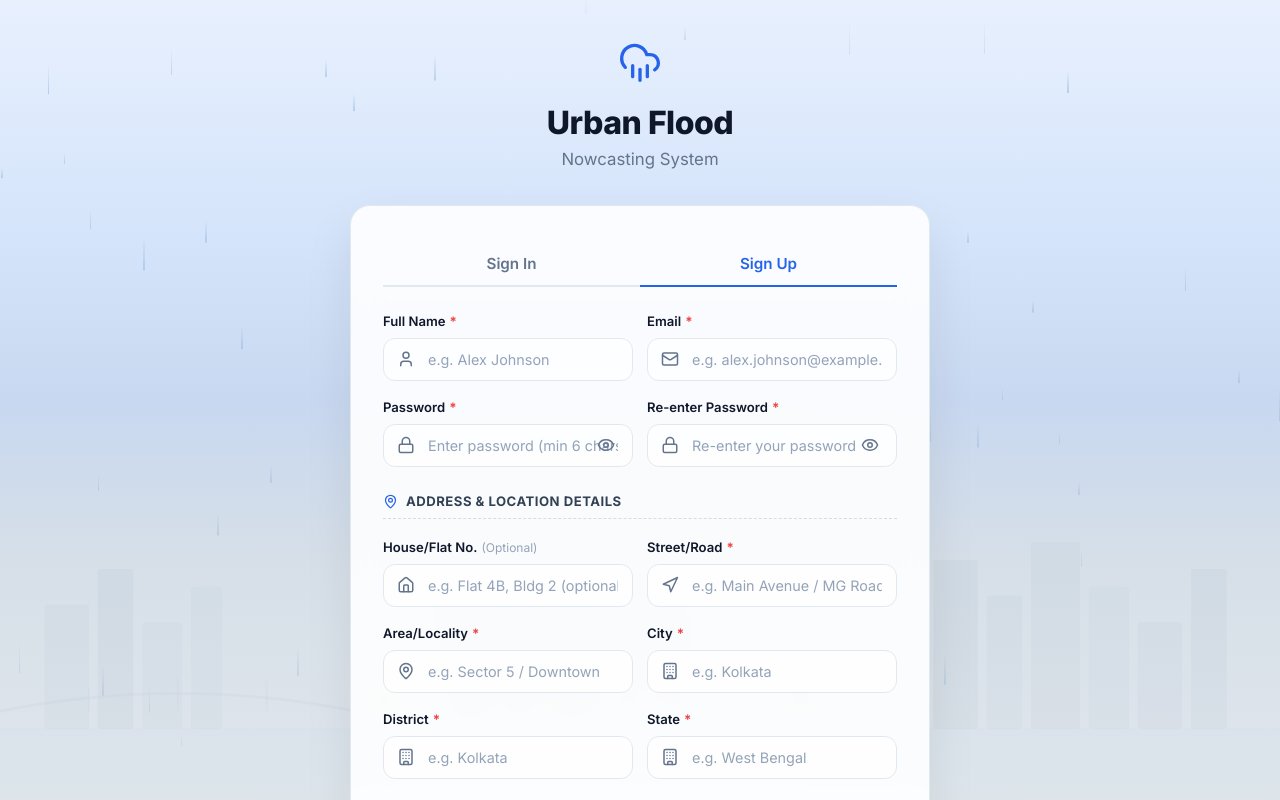
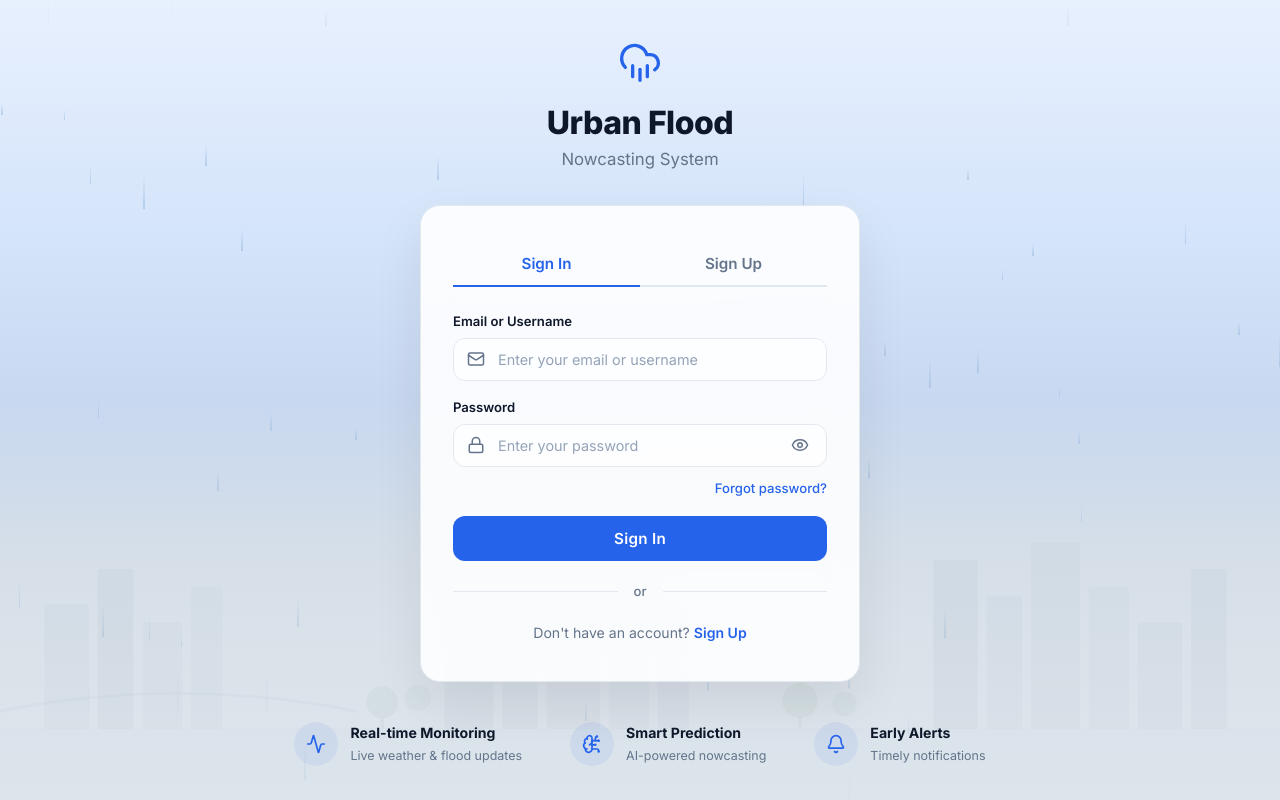
Before and after one commit to moyra-sohan/SIH26, a React (Vite) app in the folder SIH-26085/frontend/prabah/: page / in a window 1280 px wide. Shown: the top 800 px of the page. Built offline with nearby package versions, Linux system fonts and the light colour scheme; no server answers.

Commit message:
sign in come first

```diff
--- a/SIH-26085/frontend/prabah/src/pages/AuthPage.jsx
+++ b/SIH-26085/frontend/prabah/src/pages/AuthPage.jsx
@@ -26,7 +26,7 @@ import '../styles/auth.css';
 function AuthPage() {
   const navigate = useNavigate();
   const { login, register, isAuthenticated } = useAuth();
-  const [activeTab, setActiveTab] = useState('signup');
+  const [activeTab, setActiveTab] = useState('signin');
   const [showPassword, setShowPassword] = useState(false);
   const [showConfirmPassword, setShowConfirmPassword] = useState(false);
   const [formData, setFormData] = useState({
```
